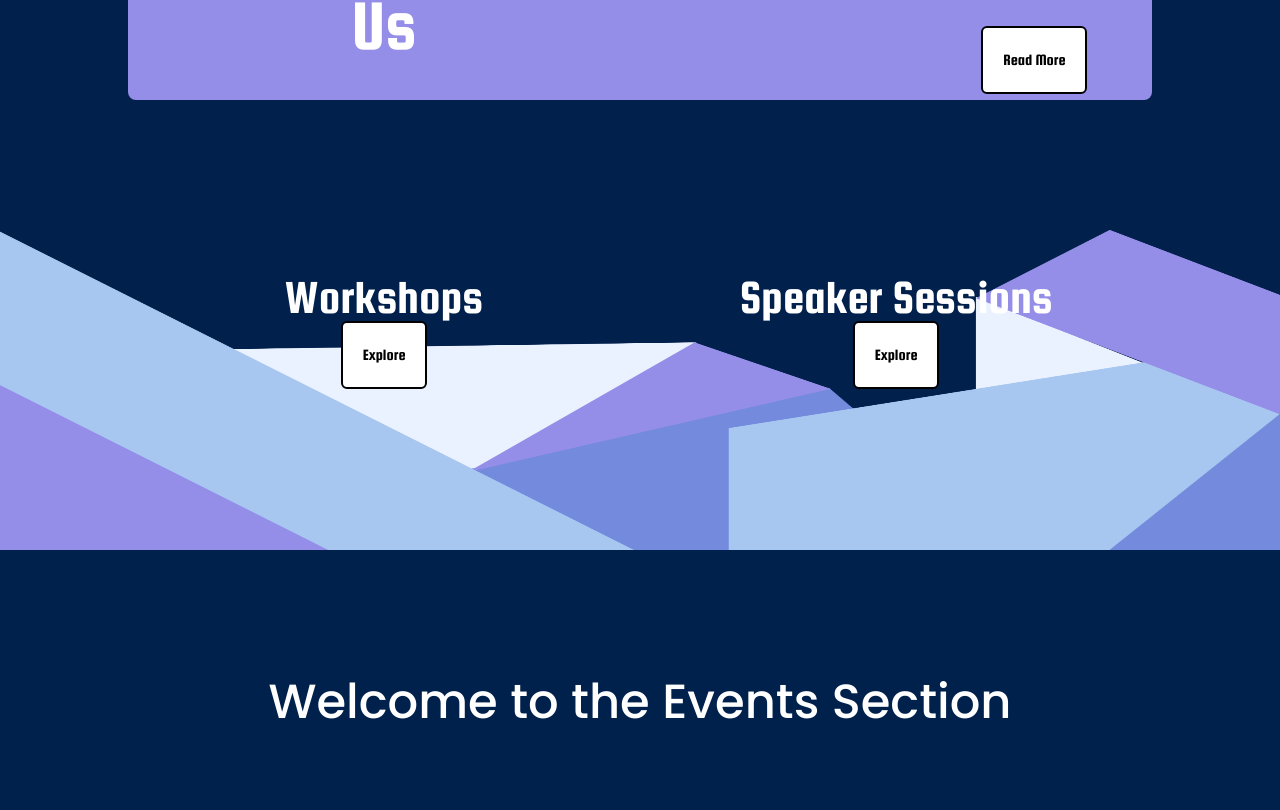
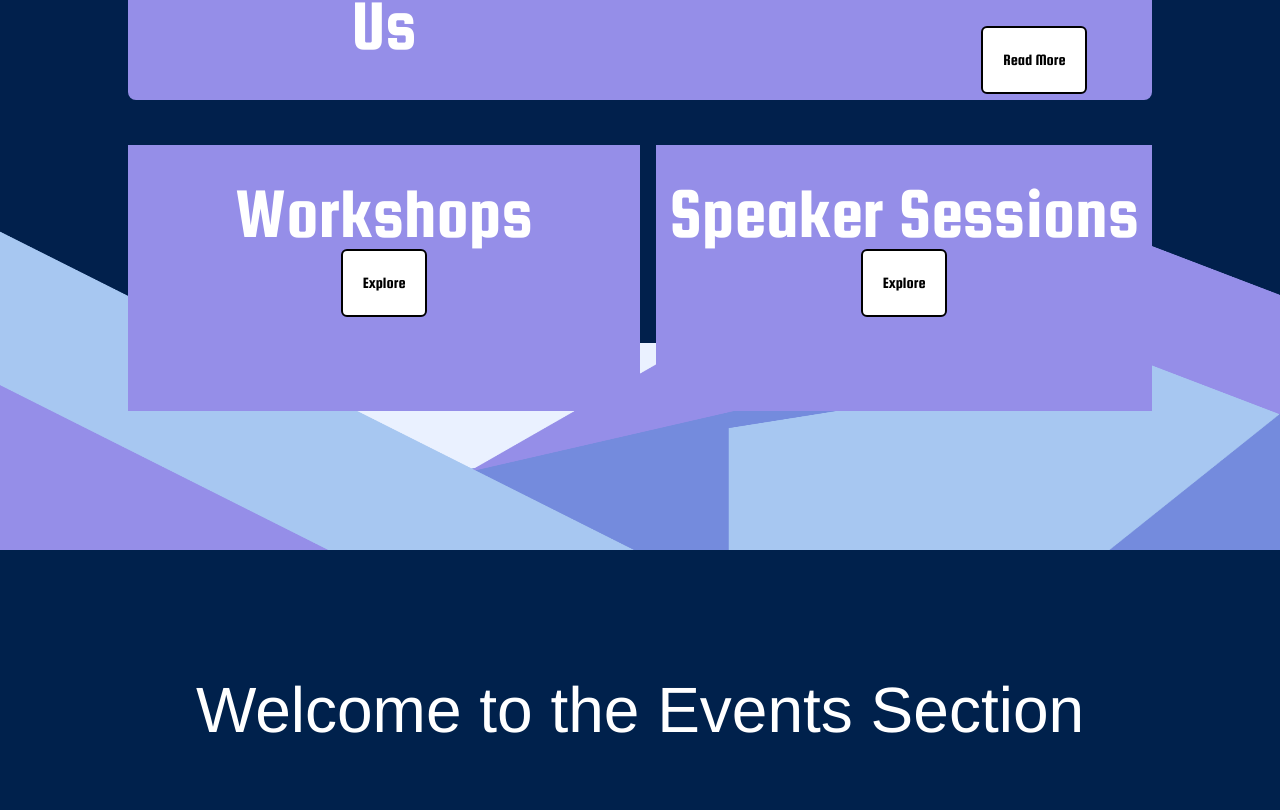
Before and after one commit to siddarthpai/E-Summit, a Next.js app in the folder e-summit/: page / in a window 1280 px wide. Shown: the part 1050-1860 px from the top of the page. Built offline with nearby package versions, Linux system fonts and the light colour scheme.

Commit message:
Fixed Purpel Box

```diff
--- a/e-summit/src/app/AboutUs/About.js
+++ b/e-summit/src/app/AboutUs/About.js
@@ -45,7 +45,7 @@ export default function About() {
                 style={{ backgroundColor: "#958EE8" }}
               >
                 <div className="flex items-center justify-center">
-                  <h1 className="text-5xl lg:text-7xl align-middle">
+                  <h1 className="text-7xl lg:text-7xl align-middle">
                     About <br /> Us
                   </h1>
                 </div>
@@ -57,10 +57,11 @@ export default function About() {
                   Read More
                 </button>
               </div>
-              <div className="grid gap-16mt-32 lg:grid lg:grid-cols-2">
-                <div className="bg-transperant w">
-                  <div className="mt-16 mb-16 lg:mt-32 lg:mb-32">
-                    <h1 className="text-5xl">Workshops</h1>
+              <div className="grid gap-16mt-32 lg:grid lg:grid-cols-2 space-y-4 lg:space-y-0 lg:space-x-4">
+                <div style={{ backgroundColor: "#958EE8" }}>
+
+                  <div className="mt-8 mb-10 lg:mt-18 lg:mb-18">
+                    <h1 className="text-7xl">Workshops</h1>
                     <button
                       className="border-2 border-black p-2 rounded-md bg-white text-black lg:p-5"
                       onClick={handleExploreClick}
@@ -69,9 +70,11 @@ export default function About() {
                     </button>
                   </div>
                 </div>
-                <div className="bg-transperant w">
-                  <div className="mt-16 lg:mt-32 lg:mb-32">
-                    <h1 className="text-5xl">Speaker Sessions</h1>
+                <div
+                style={{ backgroundColor: "#958EE8" }}
+              >
+                  <div className="mt-8 lg:mt-18 lg:mb-18">
+                    <h1 className="text-7xl">Speaker Sessions</h1>
                     <button
                       className="border-2 border-black p-2 rounded-md bg-white text-black lg:p-5"
                       onClick={handleExploreClick}
--- a/e-summit/src/app/AboutUs/style.css
+++ b/e-summit/src/app/AboutUs/style.css
@@ -8,3 +8,10 @@
 #Dialog-box .font-mono {
   font-family: "Poppins", sans-serif; /* Apply Poppins font */
 }
+
+.text-5xl{
+
+  font-size: 64px;
+  font-family: 'Franklin Gothic Medium', 'Arial Narrow', Arial, sans-serif;
+
+}
```
